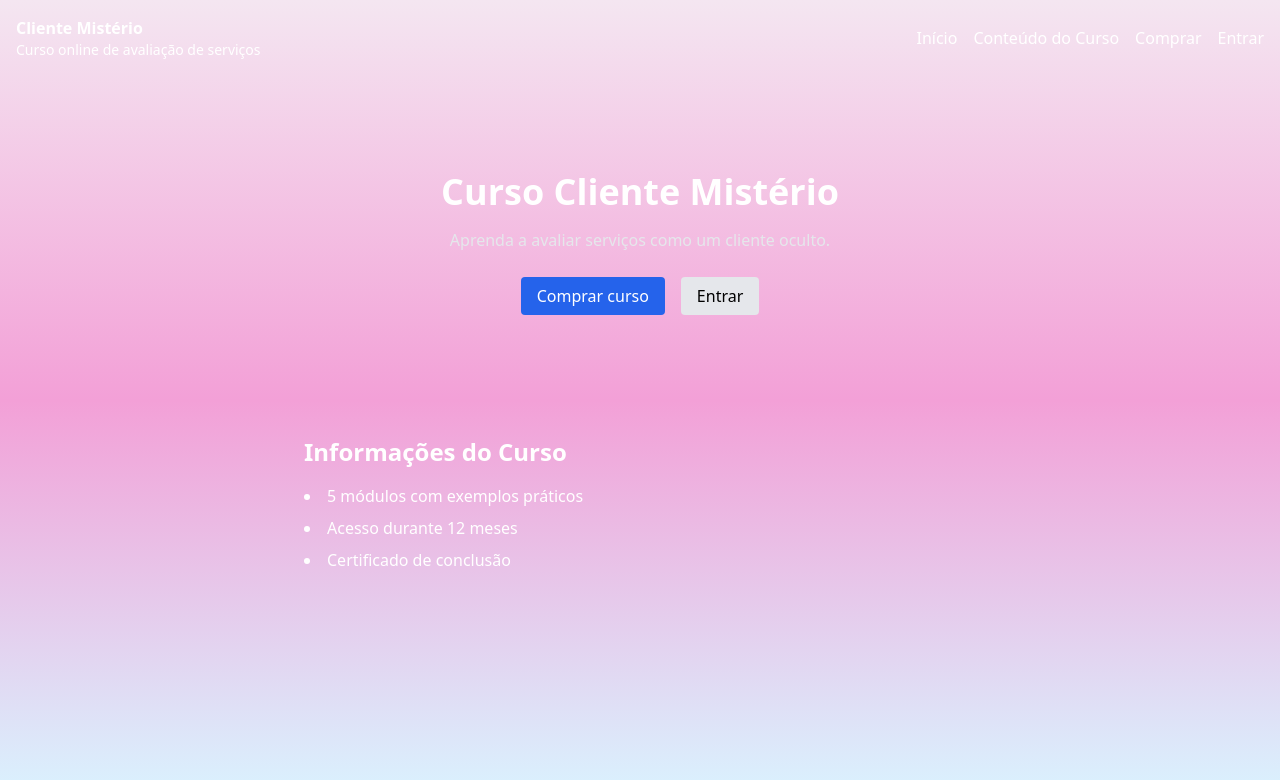
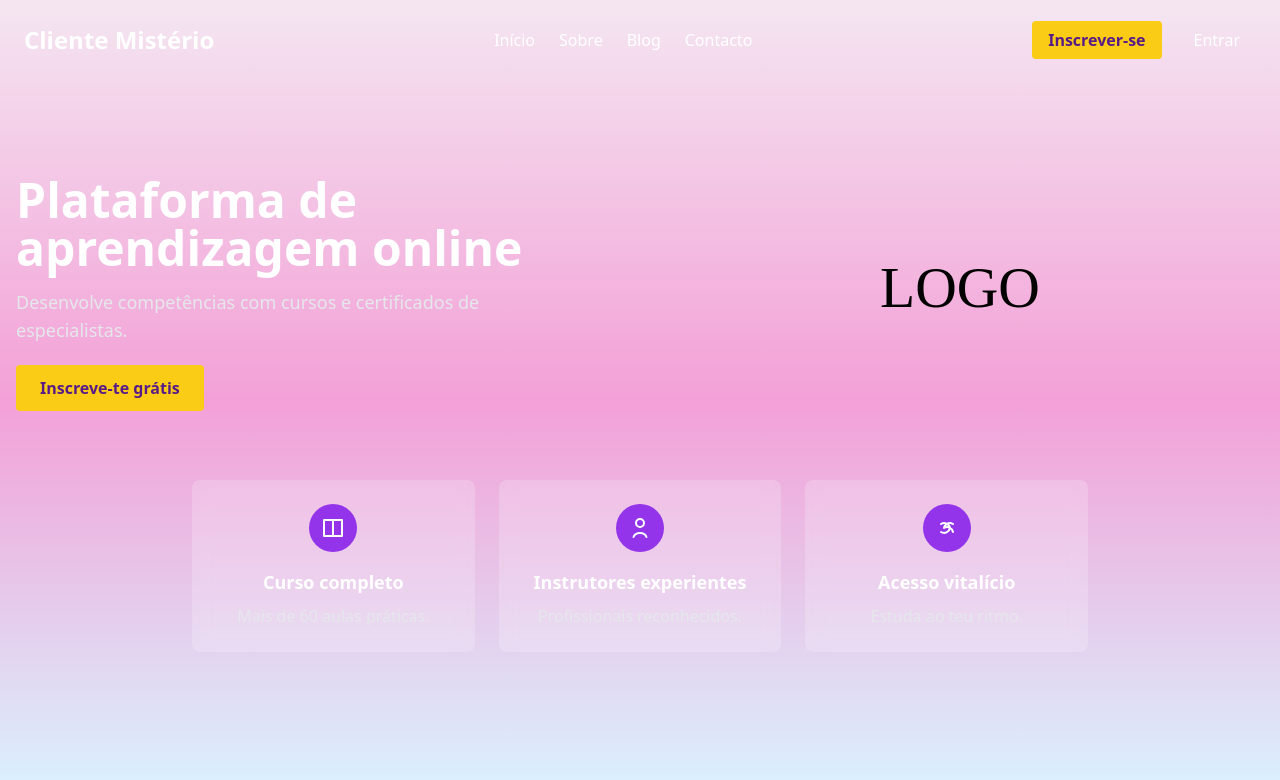
Before and after one commit to msantos51/clientemisterio, a Next.js app: page / in a window 1280 px wide. Shown: the top 780 px of the page. Built offline with nearby package versions, Linux system fonts and the light colour scheme.

Commit message:
feat: redesign home page layout

```diff
--- a/app/(public)/page.tsx
+++ b/app/(public)/page.tsx
@@ -1,32 +1,91 @@
-// Página inicial com apresentação do curso
+// Página inicial com layout inspirado em plataforma de cursos
+import Image from 'next/image'
 import Link from 'next/link'
 
 export default function HomePage() {
   return (
     <>
-      <section className="py-20 text-center">
-        {/* Título principal do site */}
-        <h1 className="text-4xl font-bold text-white">Curso Cliente Mistério</h1>
-        {/* Descrição breve do curso */}
-        <p className="mt-4 text-gray-200">Aprenda a avaliar serviços como um cliente oculto.</p>
-        {/* Botões de chamada para ação */}
-        <div className="mt-8 space-x-4">
-          <Link href="/comprar" className="rounded bg-blue-600 px-4 py-2 text-white">
-            Comprar curso
-          </Link>
-          <Link href="/entrar" className="rounded bg-gray-200 px-4 py-2">
-            Entrar
-          </Link>
+      {/* Secção hero com título, descrição e chamada para ação */}
+      <section className="flex flex-col items-center justify-between gap-10 py-20 md:flex-row md:text-left">
+        {/* Bloco de texto principal */}
+        <div className="max-w-xl text-center md:text-left">
+          <h1 className="text-5xl font-bold text-white">Plataforma de aprendizagem online</h1>
+          <p className="mt-4 text-lg text-gray-200">
+            Desenvolve competências com cursos e certificados de especialistas.
+          </p>
+          <div className="mt-8">
+            <Link
+              href="/comprar"
+              className="rounded bg-yellow-400 px-6 py-3 font-semibold text-purple-900"
+            >
+              Inscreve-te grátis
+            </Link>
+          </div>
+        </div>
+        {/* Ilustração do lado direito */}
+        <div className="max-w-sm">
+          <Image src="/logo.svg" alt="Ilustração do curso" width={400} height={300} />
         </div>
       </section>
-      {/* Secção com informações detalhadas do curso */}
-      <section className="mx-auto mt-12 max-w-2xl text-left text-white">
-        <h2 className="text-2xl font-semibold">Informações do Curso</h2>
-        <ul className="mt-4 list-inside list-disc space-y-2">
-          <li>5 módulos com exemplos práticos</li>
-          <li>Acesso durante 12 meses</li>
-          <li>Certificado de conclusão</li>
-        </ul>
+      {/* Secção com características do curso */}
+      <section className="mx-auto grid max-w-4xl gap-6 pb-20 text-center md:grid-cols-3">
+        {/* Primeira característica */}
+        <div className="rounded-lg bg-white/20 p-6 backdrop-blur">
+          <div className="mx-auto flex h-12 w-12 items-center justify-center rounded-full bg-purple-600 text-white">
+            <svg
+              className="h-6 w-6"
+              viewBox="0 0 24 24"
+              fill="none"
+              stroke="currentColor"
+              strokeWidth="2"
+              strokeLinecap="round"
+              strokeLinejoin="round"
+            >
+              <path d="M3 4h18v16H3z" />
+              <path d="M12 4v16" />
+            </svg>
+          </div>
+          <h3 className="mt-4 text-lg font-semibold text-white">Curso completo</h3>
+          <p className="mt-2 text-gray-200">Mais de 60 aulas práticas.</p>
+        </div>
+        {/* Segunda característica */}
+        <div className="rounded-lg bg-white/20 p-6 backdrop-blur">
+          <div className="mx-auto flex h-12 w-12 items-center justify-center rounded-full bg-purple-600 text-white">
+            <svg
+              className="h-6 w-6"
+              viewBox="0 0 24 24"
+              fill="none"
+              stroke="currentColor"
+              strokeWidth="2"
+              strokeLinecap="round"
+              strokeLinejoin="round"
+            >
+              <circle cx="12" cy="7" r="4" />
+              <path d="M5.5 21c1.5-4 5-4 6.5-4s5 0 6.5 4" />
+            </svg>
+          </div>
+          <h3 className="mt-4 text-lg font-semibold text-white">Instrutores experientes</h3>
+          <p className="mt-2 text-gray-200">Profissionais reconhecidos.</p>
+        </div>
+        {/* Terceira característica */}
+        <div className="rounded-lg bg-white/20 p-6 backdrop-blur">
+          <div className="mx-auto flex h-12 w-12 items-center justify-center rounded-full bg-purple-600 text-white">
+            <svg
+              className="h-6 w-6"
+              viewBox="0 0 24 24"
+              fill="none"
+              stroke="currentColor"
+              strokeWidth="2"
+              strokeLinecap="round"
+              strokeLinejoin="round"
+            >
+              <path d="M18 8a6 6 0 00-9 4 6 6 0 019 4" />
+              <path d="M6 8a6 6 0 019 4 6 6 0 01-9 4" />
+            </svg>
+          </div>
+          <h3 className="mt-4 text-lg font-semibold text-white">Acesso vitalício</h3>
+          <p className="mt-2 text-gray-200">Estuda ao teu ritmo.</p>
+        </div>
       </section>
     </>
   )
--- a/components/Header.tsx
+++ b/components/Header.tsx
@@ -6,12 +6,12 @@ import { useRouter } from 'next/navigation'
 import { useEffect, useState } from 'react'
 
 export function Header() {
-  // Estado para verificar se o utilizador está autenticado
+  // Estado para indicar se o utilizador está autenticado
   const [isLogged, setIsLogged] = useState(false)
   const router = useRouter()
 
   useEffect(() => {
-    // Lê a sessão guardada no localStorage
+    // Verifica a sessão armazenada no localStorage
     const session = localStorage.getItem('cm_session')
     if (session) {
       try {
@@ -23,7 +23,7 @@ export function Header() {
     }
   }, [])
 
-  // Remove a sessão e volta à página inicial
+  // Termina a sessão e redireciona para a página inicial
   const handleSignOut = () => {
     localStorage.removeItem('cm_session')
     setIsLogged(false)
@@ -31,28 +31,36 @@ export function Header() {
   }
 
   return (
-    // Cabeçalho transparente sem barra branca
     <header className="bg-transparent">
-      {/* Navegação principal com texto branco */}
-      <nav className="container mx-auto flex items-center justify-between p-4 text-white">
-        {/* Título e pequena descrição do curso */}
-        <div className="flex flex-col">
-          <Link href="/" className="font-bold">
-            Cliente Mistério
+      {/* Barra de navegação principal */}
+      <nav className="container mx-auto flex items-center justify-between p-6 text-white">
+        {/* Logótipo ou nome do curso */}
+        <Link href="/" className="text-2xl font-bold">
+          Cliente Mistério
+        </Link>
+        {/* Ligações de navegação */}
+        <div className="hidden space-x-6 md:flex">
+          <Link href="/">Início</Link>
+          <Link href="/sobre">Sobre</Link>
+          <Link href="/blog">Blog</Link>
+          <Link href="/contacto">Contacto</Link>
+        </div>
+        {/* Ações à direita */}
+        <div className="space-x-4">
+          <Link
+            href="/comprar"
+            className="rounded bg-yellow-400 px-4 py-2 font-semibold text-purple-900"
+          >
+            Inscrever-se
           </Link>
-          <span className="text-sm">Curso online de avaliação de serviços</span>
-        </div>
-        {/* Ligações de navegação para páginas principais */}
-        <div className="space-x-4">
-          <Link href="/">Início</Link>
-          <Link href="/aluno">Conteúdo do Curso</Link>
-          <Link href="/comprar">Comprar</Link>
           {isLogged ? (
-            // Botão de saída quando o utilizador está autenticado
-            <button onClick={handleSignOut}>Sair</button>
+            <button onClick={handleSignOut} className="px-4 py-2">
+              Sair
+            </button>
           ) : (
-            // Link para a página de entrada quando não autenticado
-            <Link href="/entrar">Entrar</Link>
+            <Link href="/entrar" className="px-4 py-2">
+              Entrar
+            </Link>
           )}
         </div>
       </nav>
```
